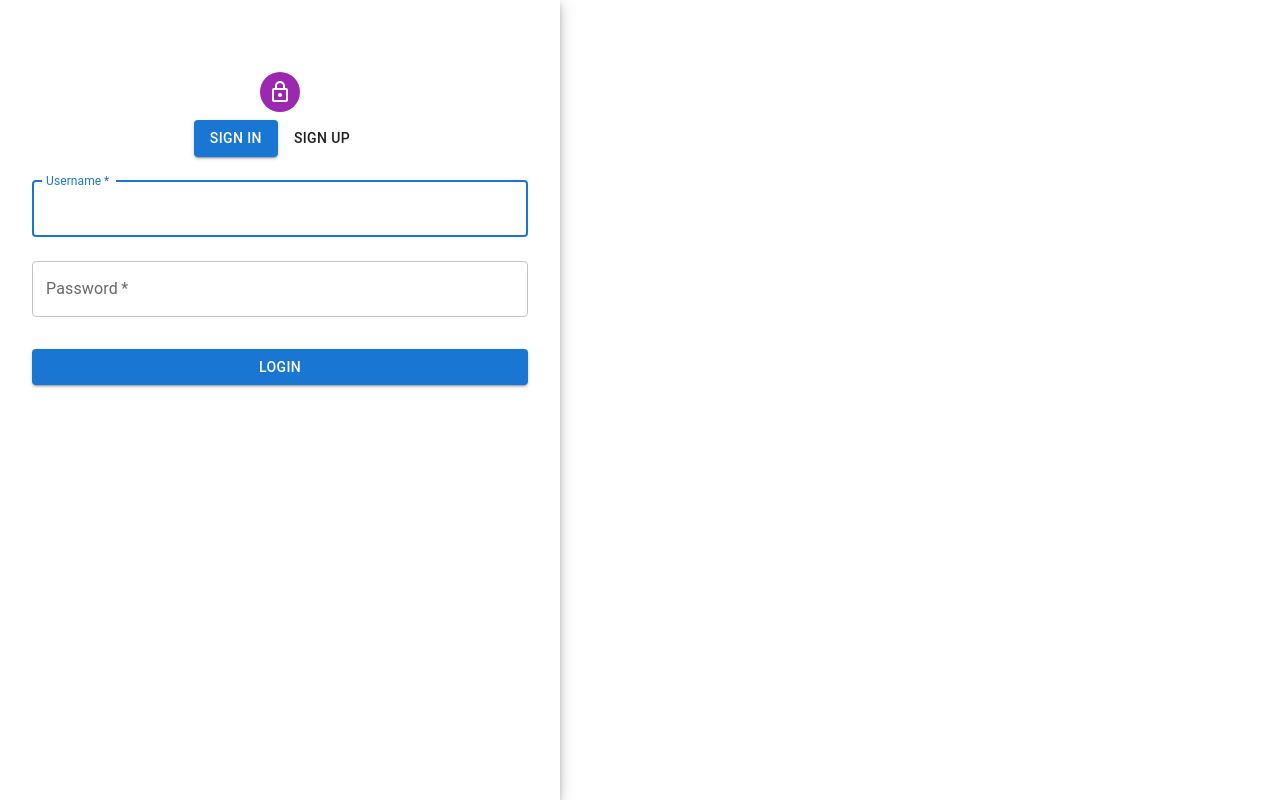
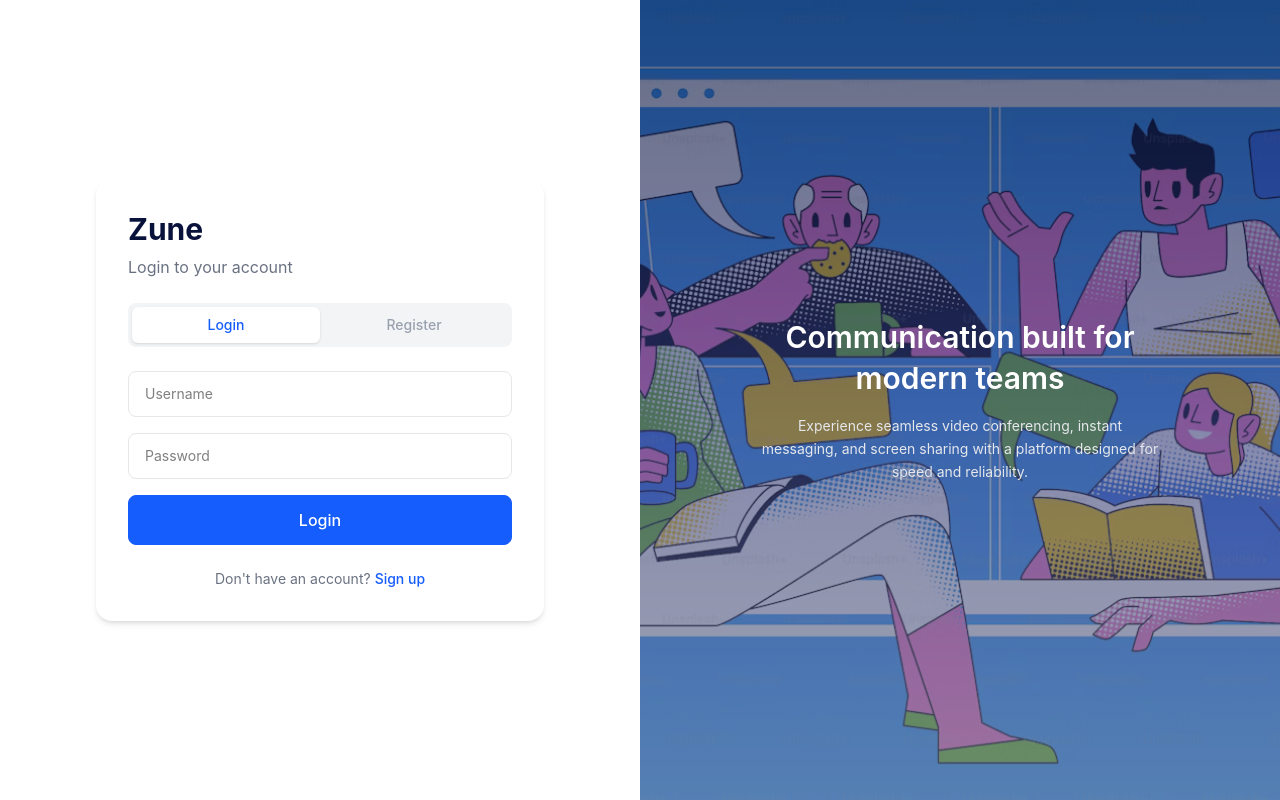
Before and after one commit to soumya007GitHub/Zune, a React (Vite) app in the folder frontend/: page /auth in a window 1280 px wide. Built offline with nearby package versions, Linux system fonts and the light colour scheme.

Commit message:
Added Auth page

```diff
--- a/frontend/src/pages/Auth.jsx
+++ b/frontend/src/pages/Auth.jsx
@@ -1,171 +1,137 @@
-import Avatar from '@mui/material/Avatar';
-import Button from '@mui/material/Button';
-import CssBaseline from '@mui/material/CssBaseline';
-import TextField from '@mui/material/TextField';
-import FormControlLabel from '@mui/material/FormControlLabel';
-import Checkbox from '@mui/material/Checkbox';
-import Link from '@mui/material/Link';
-import Paper from '@mui/material/Paper';
-import Box from '@mui/material/Box';
-import Grid from '@mui/material/Grid';
-import LockOutlinedIcon from '@mui/icons-material/LockOutlined';
-import Typography from '@mui/material/Typography';
-import { createTheme, ThemeProvider } from '@mui/material/styles';
-// import { AuthContext } from '../contexts/AuthContext';
-import { Snackbar } from '@mui/material';
-import { useState } from 'react';
+import React, { useState } from "react";
 
+const Auth = () => {
+  const [isLogin, setIsLogin] = useState(true);
 
-const defaultTheme = createTheme();
+  return (
+    <div className="min-h-screen flex flex-col lg:flex-row bg-white">
 
-export default function Auth() {
+      {/* MOBILE TOP VISUAL */}
+      <div
+        className="lg:hidden w-full h-48 flex items-center justify-center text-white relative"
+        style={{
+          background: "linear-gradient(to bottom, #08123b, #8582dd)"
+        }}
+      >
+        <div className="absolute inset-0 bg-black/30" />
+        <img
+          src="/auth-visual.png"
+          alt="Zune"
+          className="absolute inset-0 w-full h-full object-cover opacity-30"
+        />
+        <h1 className="relative z-10 text-2xl font-semibold tracking-tight">
+          Zune
+        </h1>
+      </div>
 
+      {/* LEFT SECTION */}
+      <div className="w-full lg:w-1/2 flex items-center justify-center px-5 py-8 lg:py-12">
 
+        <div className="w-full max-w-md bg-white rounded-2xl shadow-md p-6 sm:p-8">
 
-    const [username, setUsername] = useState("");
-    const [password, setPassword] = useState("");
-    const [name, setName] = useState("");
-    const [error, setError] = useState("");
-    const [message, setMessage] = useState("");
+          {/* Logo (desktop only) */}
+          <h1 className="hidden lg:block text-3xl font-bold text-[#08123b] mb-2">
+            Zune
+          </h1>
 
+          <p className="text-gray-500 mb-6 text-sm sm:text-base">
+            {isLogin ? "Login to your account" : "Create your account"}
+          </p>
 
-    const [formState, setFormState] = useState(0);
+          {/* Tabs */}
+          <div className="flex mb-6 bg-gray-100 rounded-lg p-1">
+            <button
+              onClick={() => setIsLogin(true)}
+              className={`w-1/2 py-2 text-sm font-medium rounded-md transition ${
+                isLogin
+                  ? "bg-white text-blue-600 shadow"
+                  : "text-gray-400"
+              }`}
+            >
+              Login
+            </button>
+            <button
+              onClick={() => setIsLogin(false)}
+              className={`w-1/2 py-2 text-sm font-medium rounded-md transition ${
+                !isLogin
+                  ? "bg-white text-blue-600 shadow"
+                  : "text-gray-400"
+              }`}
+            >
+              Register
+            </button>
+          </div>
 
-    const [open, setOpen] = useState(false)
+          {/* FORM */}
+          <form className="space-y-4">
 
+            {!isLogin && (
+              <input
+                type="text"
+                placeholder="Full Name"
+                className="w-full px-4 py-3 text-sm border border-gray-200 rounded-lg focus:outline-none focus:ring-2 focus:ring-blue-500 transition"
+              />
+            )}
 
-    // const { handleRegister, handleLogin } = React.useContext(AuthContext);
-
-    // let handleAuth = async () => {
-    //     try {
-    //         if (formState === 0) {
-
-    //             let result = await handleLogin(username, password)
-
-
-    //         }
-    //         if (formState === 1) {
-    //             let result = await handleRegister(name, username, password);
-    //             console.log(result);
-    //             setUsername("");
-    //             setMessage(result);
-    //             setOpen(true);
-    //             setError("")
-    //             setFormState(0)
-    //             setPassword("")
-    //         }
-    //     } catch (err) {
-
-    //         console.log(err);
-    //         let message = (err.response.data.message);
-    //         setError(message);
-    //     }
-    // }
-
-
-    return (
-        <ThemeProvider theme={defaultTheme}>
-            <Grid container component="main" sx={{ height: '100vh' }}>
-                <CssBaseline />
-                <Grid
-                    item
-                    xs={false}
-                    sm={4}
-                    md={7}
-                    sx={{
-                        backgroundImage: 'url(https://images.unsplash.com/photo-1585974738771-84483dd9f89f?q=80&w=1072&auto=format&fit=crop&ixlib=rb-4.1.0&ixid=M3wxMjA3fDB8MHxwaG90by1wYWdlfHx8fGVufDB8fHx8fA%3D%3D)',
-                        backgroundRepeat: 'no-repeat',
-                        backgroundColor: (t) =>
-                            t.palette.mode === 'light' ? t.palette.grey[50] : t.palette.grey[900],
-                        backgroundSize: 'cover',
-                        backgroundPosition: 'center',
-                    }}
-                />
-                <Grid item xs={12} sm={8} md={5} component={Paper} elevation={6} square>
-                    <Box
-                        sx={{
-                            my: 8,
-                            mx: 4,
-                            display: 'flex',
-                            flexDirection: 'column',
-                            alignItems: 'center',
-                        }}
-                    >
-                        <Avatar sx={{ m: 1, bgcolor: 'secondary.main' }}>
-                            <LockOutlinedIcon />
-                        </Avatar>
-
-
-                        <div>
-                            <Button variant={formState === 0 ? "contained" : ""} onClick={() => { setFormState(0) }}>
-                                Sign In
-                            </Button>
-                            <Button variant={formState === 1 ? "contained" : ""} onClick={() => { setFormState(1) }}>
-                                Sign Up
-                            </Button>
-                        </div>
-
-                        <Box component="form" noValidate sx={{ mt: 1 }}>
-                            {formState === 1 ? <TextField
-                                margin="normal"
-                                required
-                                fullWidth
-                                id="username"
-                                label="Full Name"
-                                name="username"
-                                value={name}
-                                autoFocus
-                                onChange={(e) => setName(e.target.value)}
-                            /> : <></>}
-
-                            <TextField
-                                margin="normal"
-                                required
-                                fullWidth
-                                id="username"
-                                label="Username"
-                                name="username"
-                                value={username}
-                                autoFocus
-                                onChange={(e) => setUsername(e.target.value)}
-
-                            />
-                            <TextField
-                                margin="normal"
-                                required
-                                fullWidth
-                                name="password"
-                                label="Password"
-                                value={password}
-                                type="password"
-                                onChange={(e) => setPassword(e.target.value)}
-
-                                id="password"
-                            />
-
-                            <p style={{ color: "red" }}>{error}</p>
-
-                            <Button
-                                type="button"
-                                fullWidth
-                                variant="contained"
-                                sx={{ mt: 3, mb: 2 }}
-                                onClick={console.log("hello")}
-                            >
-                                {formState === 0 ? "Login " : "Register"}
-                            </Button>
-
-                        </Box>
-                    </Box>
-                </Grid>
-            </Grid>
-
-            <Snackbar
-                open={open}
-                autoHideDuration={4000}
-                message={message}
+            <input
+              type="text"
+              placeholder="Username"
+              className="w-full px-4 py-3 text-sm border border-gray-200 rounded-lg focus:outline-none focus:ring-2 focus:ring-blue-500 transition"
             />
 
-        </ThemeProvider>
-    );
-}
+            <input
+              type="password"
+              placeholder="Password"
+              className="w-full px-4 py-3 text-sm border border-gray-200 rounded-lg focus:outline-none focus:ring-2 focus:ring-blue-500 transition"
+            />
+
+            <button
+              type="submit"
+              className="w-full bg-blue-600 text-white py-3 rounded-lg border border-blue-600 hover:bg-white hover:text-blue-600 transition font-medium"
+            >
+              {isLogin ? "Login" : "Register"}
+            </button>
+          </form>
+
+          {/* Footer */}
+          <p className="text-sm text-gray-500 mt-6 text-center">
+            {isLogin ? "Don't have an account?" : "Already have an account?"}
+            <span
+              className="text-blue-600 cursor-pointer ml-1 font-medium"
+              onClick={() => setIsLogin(!isLogin)}
+            >
+              {isLogin ? "Sign up" : "Login"}
+            </span>
+          </p>
+        </div>
+      </div>
+
+      {/* RIGHT SECTION (DESKTOP ONLY) */}
+      <div
+        className="hidden lg:flex w-1/2 items-center justify-center relative text-white overflow-hidden"
+        style={{
+          background: "linear-gradient(to bottom, #08123b, #8582dd, #ffffff)"
+        }}
+      >
+        <div className="absolute inset-0 bg-[#08123b]/60" />
+
+        <img
+          src="/auth-visual.png"
+          alt="Zune Preview"
+          className="absolute inset-0 w-full h-full object-cover opacity-40"
+        />
+
+        <div className="relative z-10 max-w-md text-center px-6">
+          <h2 className="text-3xl font-semibold mb-4 leading-snug">
+            Communication built for modern teams
+          </h2>
+          <p className="text-gray-200 text-sm leading-relaxed">
+            Experience seamless video conferencing, instant messaging, and screen sharing with a platform designed for speed and reliability.
+          </p>
+        </div>
+      </div>
+    </div>
+  );
+};
+
+export default Auth;
```
Also changed, not shown: frontend/public/auth-visual.png (added).
